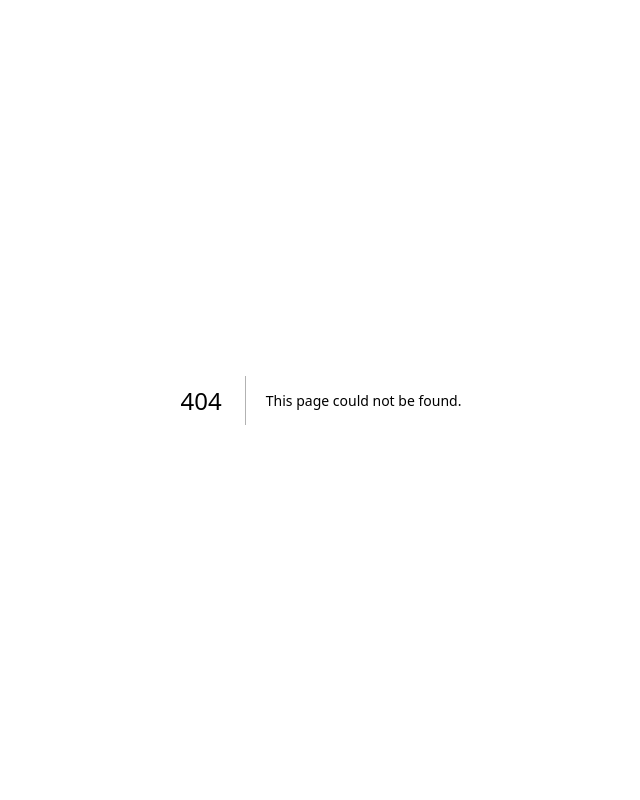
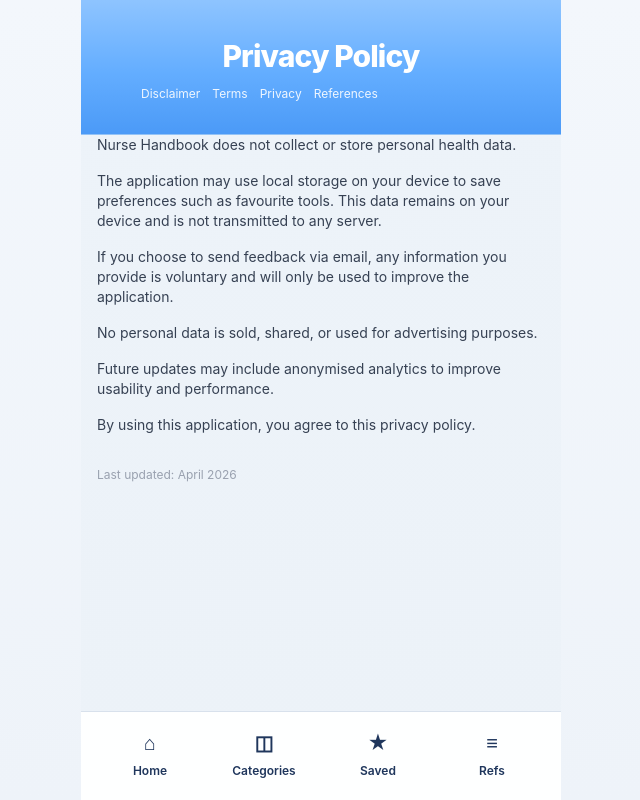
Before and after one commit to russellmaguire185-beep/nurse-handbook, a Next.js app: page /privacy in a window 1280 px wide. Before the commit this address had no page. Shown: the whole page, without its empty margins (319-959 px from the left). Built offline with nearby package versions, Linux system fonts and the light colour scheme.

Commit message:
Add UK clinical context note

```diff
--- a/app/disclaimer/page.tsx
+++ b/app/disclaimer/page.tsx
@@ -15,8 +15,9 @@ export default function DisclaimerPage() {
           <h2>Clinical support only</h2>
           <p>
             The Nurses’ Handbook is designed as a quick reference and calculation
-            support tool. It does not replace clinical judgement, local policy,
-            senior advice, prescribing guidance, or professional accountability.
+            support tool for qualified healthcare professionals. It does not
+            replace clinical judgement, local policy, senior advice, prescribing
+            guidance, or professional accountability.
           </p>
         </section>
 
@@ -44,7 +45,19 @@ export default function DisclaimerPage() {
           <h2>Use within your scope</h2>
           <p>
             Use this app only within your training, competence, role, and local
-            governance arrangements.
+            governance arrangements. If you are unsure, escalate to a senior
+            clinician and follow local guidance.
+          </p>
+        </section>
+
+        <section className="nh-card nh-page-card">
+          <p className="nh-section-label">Liability</p>
+          <h2>No guarantee of accuracy</h2>
+          <p>
+            While care has been taken to ensure accuracy, no guarantee is
+            provided regarding completeness or correctness. The creators of this
+            app accept no liability for decisions or actions taken based on its
+            use.
           </p>
         </section>
       </div>
--- a/app/page.tsx
+++ b/app/page.tsx
@@ -58,7 +58,9 @@ export default function HomePage() {
         title="The Nurses’ Handbook"
         subtitle="Quick tools for real shifts"
       />
-
+      <p className="px-4 pt-2 text-xs text-gray-500">
+        Designed for UK clinical practice.
+      </p>
       <div className="-mt-5 px-5">
         <div className="nh-search flex items-center gap-3 px-4 py-4">
           <span className="text-[#667a99]" aria-hidden="true">
--- /dev/null
+++ b/app/privacy/page.tsx
@@ -0,0 +1,42 @@
+import PageShell from '@/components/PageShell'
+import Header from '@/components/Header'
+
+export default function PrivacyPage() {
+  return (
+    <PageShell>
+      <Header title="Privacy Policy" />
+
+      <div className="px-4 pb-24 space-y-4 text-sm text-gray-700">
+        <p>
+          Nurse Handbook does not collect or store personal health data.
+        </p>
+
+        <p>
+          The application may use local storage on your device to save preferences such as favourite tools.
+          This data remains on your device and is not transmitted to any server.
+        </p>
+
+        <p>
+          If you choose to send feedback via email, any information you provide is voluntary and will only
+          be used to improve the application.
+        </p>
+
+        <p>
+          No personal data is sold, shared, or used for advertising purposes.
+        </p>
+
+        <p>
+          Future updates may include anonymised analytics to improve usability and performance.
+        </p>
+
+        <p>
+          By using this application, you agree to this privacy policy.
+        </p>
+
+        <p className="text-xs text-gray-400 pt-4">
+          Last updated: April 2026
+        </p>
+      </div>
+    </PageShell>
+  )
+}
--- /dev/null
+++ b/app/terms/page.tsx
@@ -0,0 +1,44 @@
+import PageShell from '@/components/PageShell'
+import Header from '@/components/Header'
+
+export default function TermsPage() {
+  return (
+    <PageShell>
+      <Header title="Terms of Use" />
+
+      <div className="px-4 pb-24 space-y-4 text-sm text-gray-700">
+        <p>
+          Nurse Handbook is provided for informational and educational purposes only.
+          It is designed to support qualified healthcare professionals in clinical environments.
+        </p>
+
+        <p>
+          This application does not replace clinical judgement, local policies, or professional responsibility.
+          Users must always verify calculations and follow their organisation’s guidelines.
+        </p>
+
+        <p>
+          While every effort is made to ensure accuracy, no guarantee is provided regarding the completeness,
+          reliability, or correctness of the information or calculations.
+        </p>
+
+        <p>
+          The creators of Nurse Handbook accept no liability for any decisions, actions, or outcomes resulting
+          from the use of this application.
+        </p>
+
+        <p>
+          In all cases of uncertainty, escalate to a senior clinician.
+        </p>
+
+        <p>
+          In an emergency, follow local emergency procedures (e.g. 999 / local emergency response).
+        </p>
+
+        <p className="text-xs text-gray-400 pt-4">
+          Last updated: April 2026
+        </p>
+      </div>
+    </PageShell>
+  )
+}
--- a/components/Header.tsx
+++ b/components/Header.tsx
@@ -13,9 +13,16 @@ export default function Header({ title, subtitle }: HeaderProps) {
       }}
     >
       <div className="mx-auto max-w-[360px]">
-        <h1 className="nh-title">{title}</h1>
-        <p className="nh-subtitle">{subtitle}</p>
-      </div>
+  <h1 className="nh-title">{title}</h1>
+  <p className="nh-subtitle">{subtitle}</p>
+
+  <div className="mt-3 flex flex-wrap gap-3 text-xs text-white/90">
+    <a href="/disclaimer" className="underline">Disclaimer</a>
+    <a href="/terms" className="underline">Terms</a>
+    <a href="/privacy" className="underline">Privacy</a>
+    <a href="/references" className="underline">References</a>
+  </div>
+</div>
     </section>
   );
 }
```
